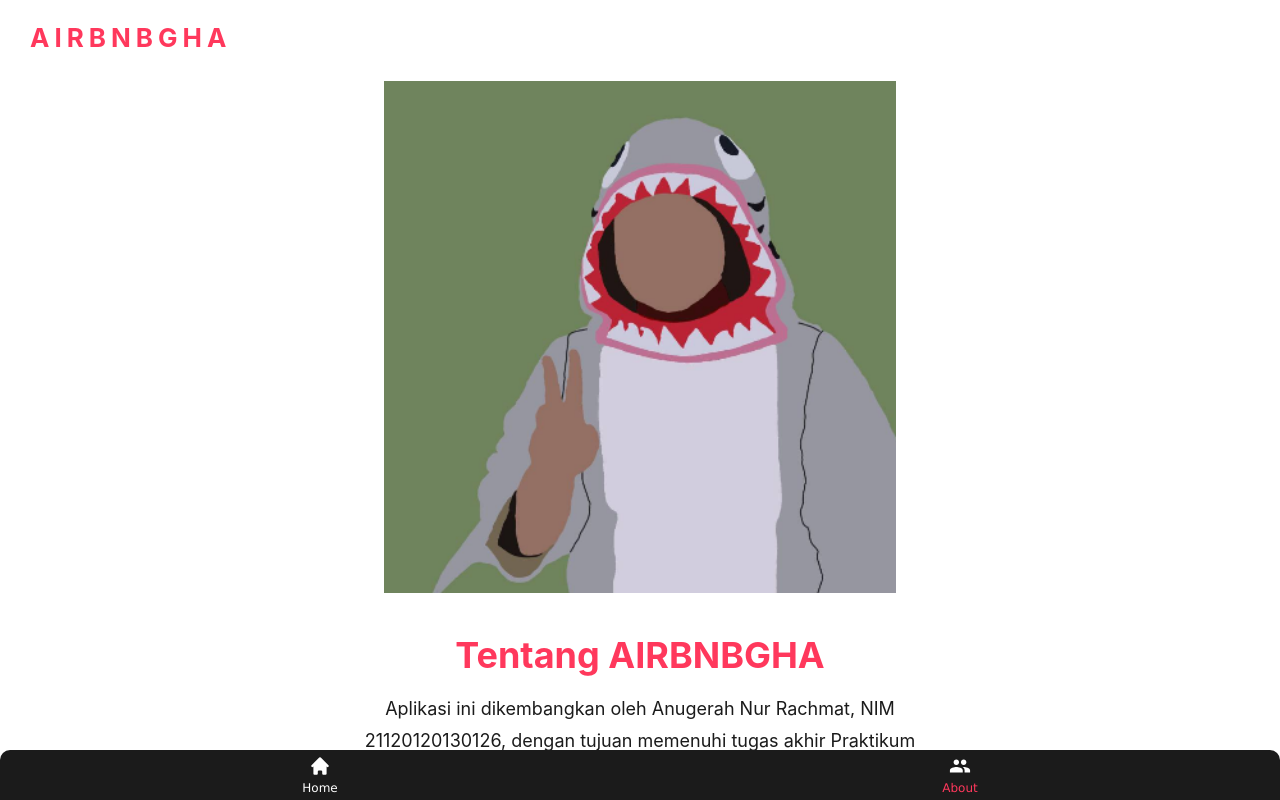
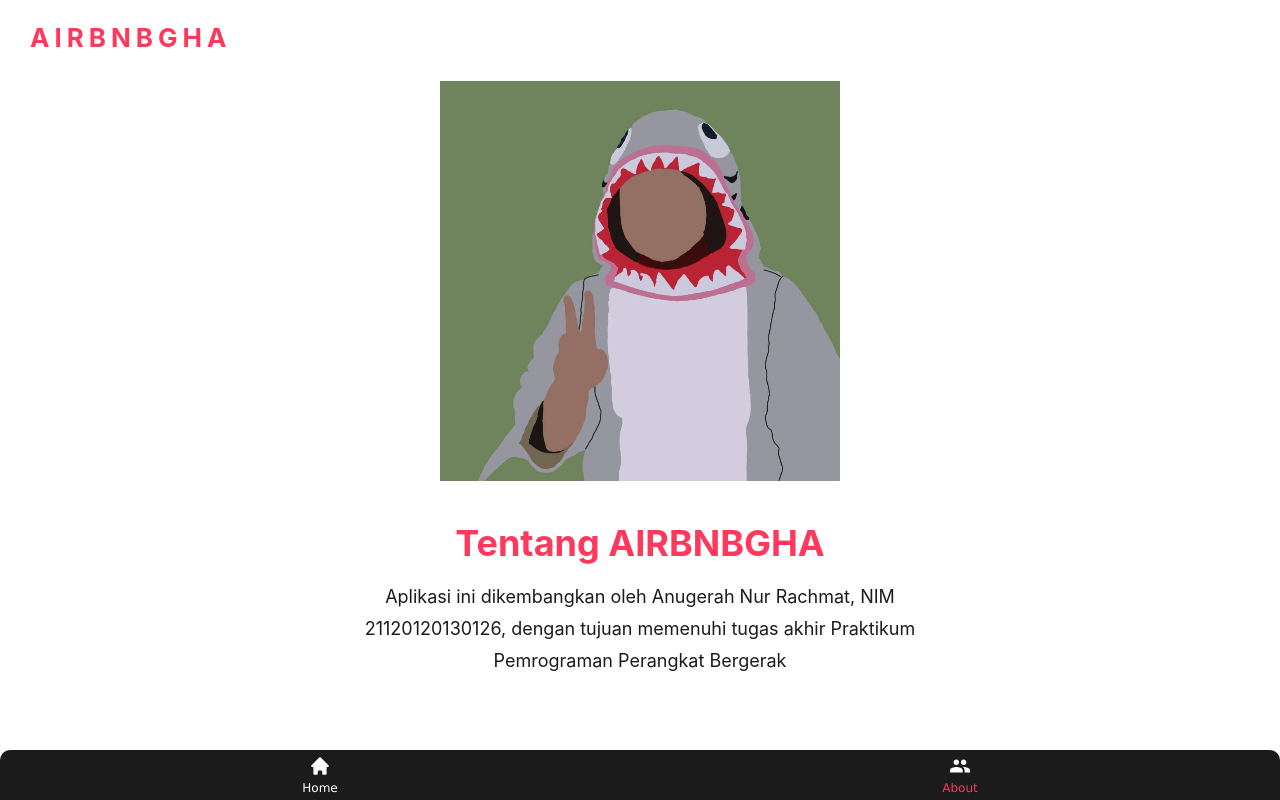
Before and after one commit to aghanr/airbnbgha, a React (Create React App) app: page /about in a window 1280 px wide. Built offline with nearby package versions, Linux system fonts and the light colour scheme.

Commit message:
commit kesembilan

```diff
--- a/src/pages/About.css
+++ b/src/pages/About.css
@@ -4,7 +4,7 @@
 }
 
 .contentAboutImg{
-    width: 512px;
+    width: 400px;
 }
 
 .contentAboutTitle{
```
